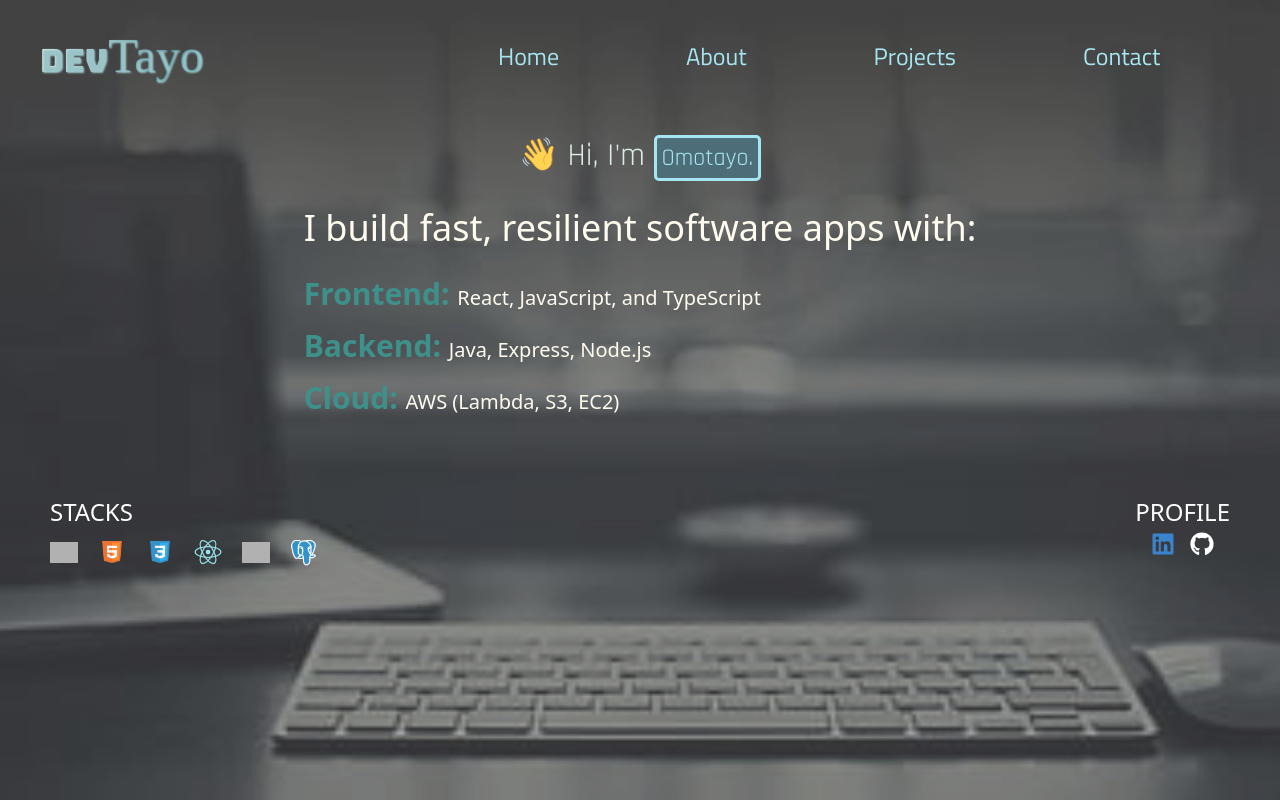
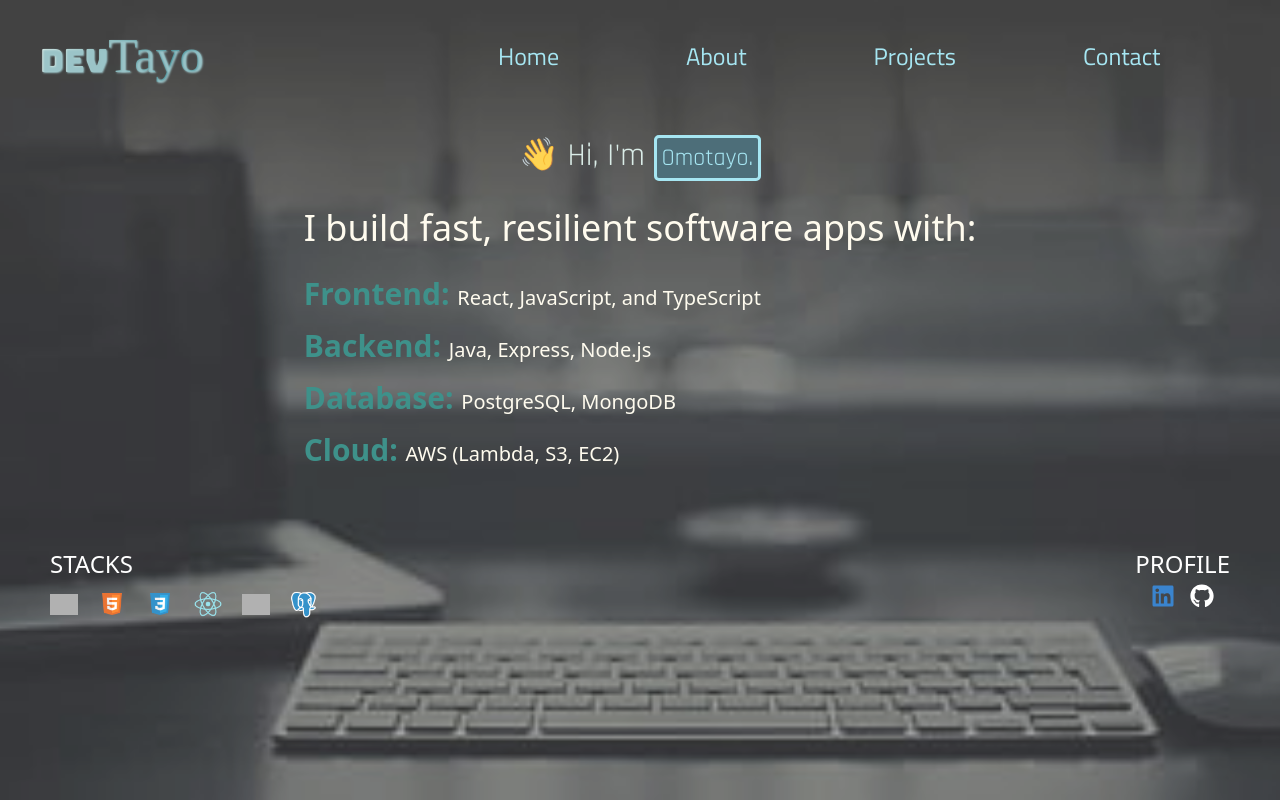
Before and after one commit to Tayokanch/Portfolio, a React (Vite) app: page / in a window 1280 px wide. Shown: the top 800 px of the page. Built offline with nearby package versions, Linux system fonts and the light colour scheme; grey boxes are pictures that could not be loaded; a web font is replaced by a local one.

Commit message:
latest commit

```diff
--- a/src/components/Home.jsx
+++ b/src/components/Home.jsx
@@ -80,6 +80,13 @@ function Home() {
               <li className="text-xl">
                 {" "}
                 <span className="text-teal-700 font-bold text-3xl">
+                  Database:{" "}
+                </span>{" "}
+                PostgreSQL, MongoDB
+              </li>
+              <li className="text-xl">
+                {" "}
+                <span className="text-teal-700 font-bold text-3xl">
                   Cloud:{" "}
                 </span>{" "}
                 AWS (Lambda, S3, EC2)
```
